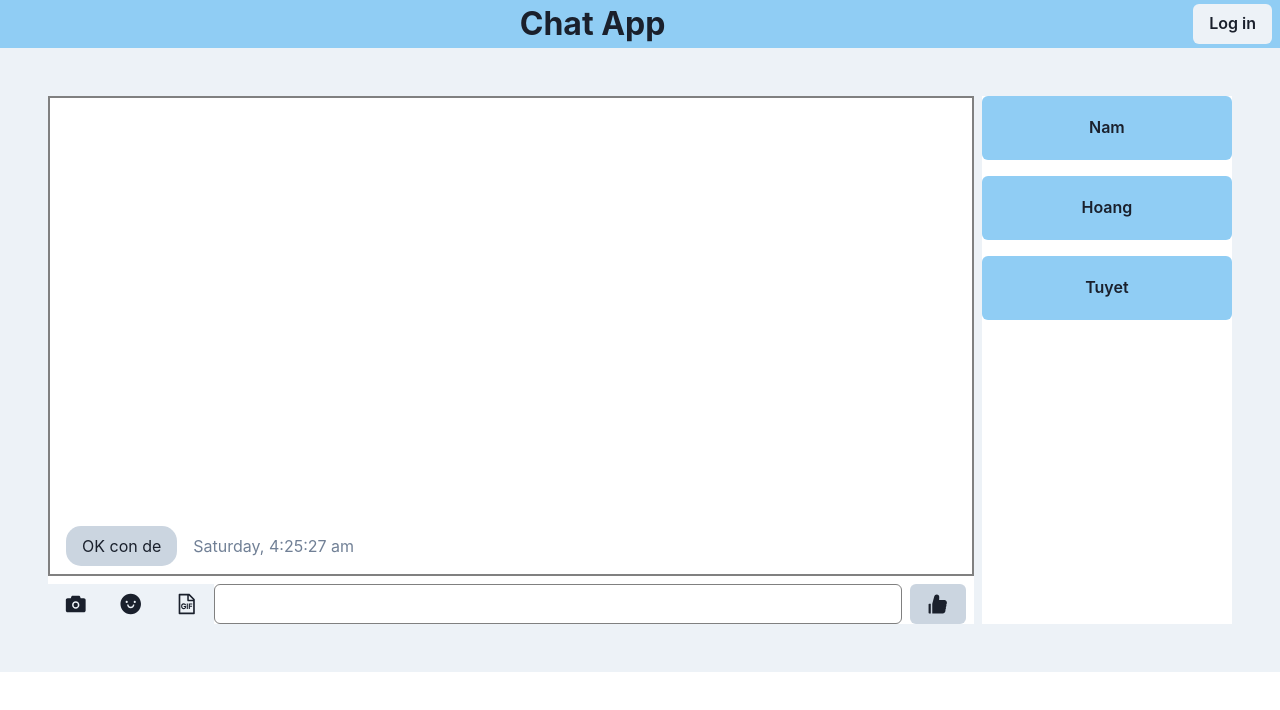
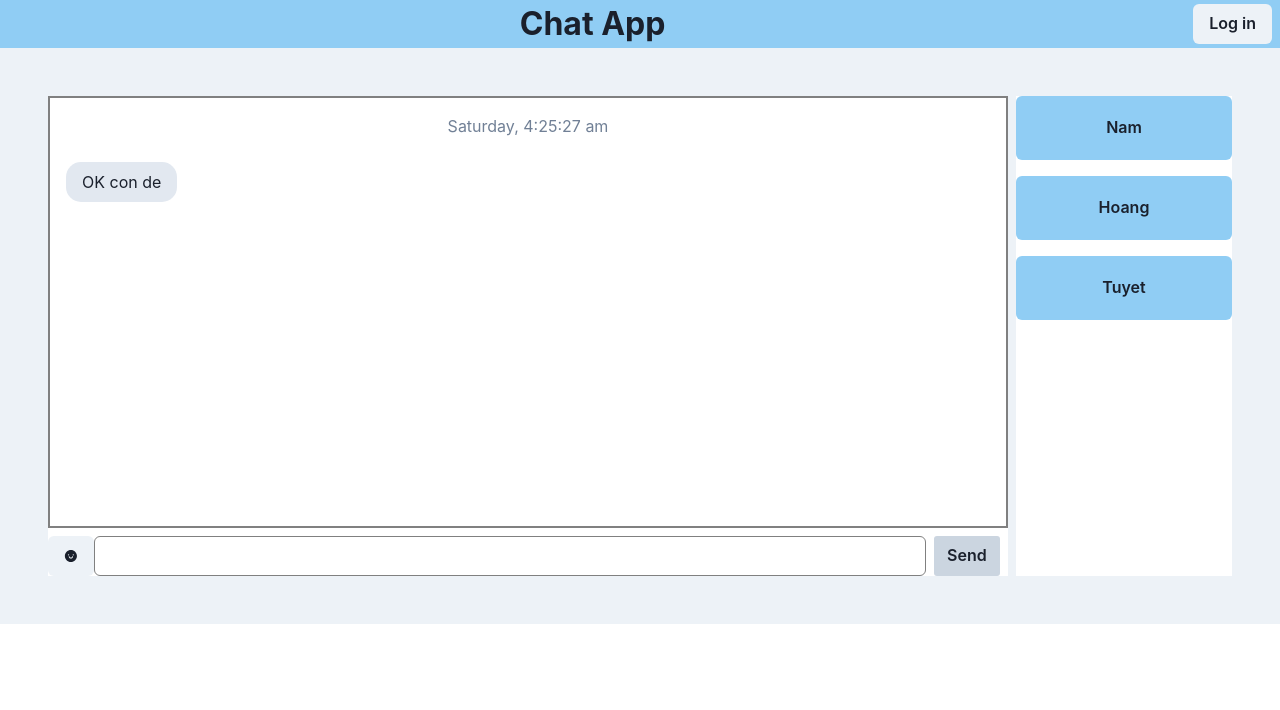
Before and after one commit to VinhOP/Chat-app, a React (Create React App) app: page / in a window 1280 px wide. Both pictures are taken after a click on the button "Nam". Shown: the top 710 px of the page. Built offline with nearby package versions, Linux system fonts and the light colour scheme.

Commit message:
optimized some code

```diff
--- a/package.json
+++ b/package.json
@@ -3,12 +3,13 @@
   "version": "0.1.0",
   "private": true,
   "dependencies": {
-    "@chakra-ui/react": "^1.7.0",
+    "@chakra-ui/react": "^1.6.10",
     "@emotion/react": "^11.5.0",
     "@emotion/styled": "^11.3.0",
     "@testing-library/jest-dom": "^5.15.0",
     "@testing-library/react": "^11.2.7",
     "@testing-library/user-event": "^12.8.3",
+    "emoji-picker-react": "^3.4.8",
     "framer-motion": "^4.1.17",
     "moment": "^2.29.1",
     "react": "^17.0.2",
--- a/src/components/ChatApp.js
+++ b/src/components/ChatApp.js
@@ -4,14 +4,30 @@ import { useState,useEffect } from "react"
 import { Link } from "react-router-dom";
 import { v4 as uuidv4 } from 'uuid'
 import moment, { Moment } from "moment";
+import EmojiPicker from "emoji-picker-react";
 
-const icons = [<AiFillCamera size='2em'/>,<AiFillSmile size='2em' />, <AiOutlineFileGif size='2em' />]
+const icons = [<AiFillCamera size='2em' />,<AiFillSmile size='2em' />, <AiOutlineFileGif size='2em' />]
 const ChatApp = () => {
 
-    const [inputData, setInputData] = useState()
+    const [inputData, setInputData] = useState([])
     const [userIndex, setUserIndex] = useState()
     const [myID, setMyID] = useState(1)
-    //const [userID, setUserID] = useState(uuidv4)
+    const [showEmoList, setShowEmoList] = useState(false)
+
+    const [chosenEmoji, setChosenEmoji] = useState([]);
+
+    const onEmojiClick = (event, emojiObject) => {
+        setChosenEmoji(emojiObject);
+        console.log(chosenEmoji)
+    }
+
+    useEffect(() => {
+        //setInputData([...inputData, chosenEmoji.emoji])
+    },[chosenEmoji])
+
+    useEffect(() => {
+        console.log(userIndex)
+    },[userIndex])
 
     const [users, setUsers] = useState([
         {
@@ -50,6 +66,7 @@ const ChatApp = () => {
         }
     ])
 
+    const user = users.find(user => user.id == userIndex)
     const handleChange = ((e) => {
         const { value } = e.target
         setInputData(value)
@@ -62,15 +79,16 @@ const ChatApp = () => {
             createAt: moment(new Date()).format("dddd, h:mm:ss a"),
             userID: myID,
         }
-        users[userIndex].messages = [...users[userIndex].messages, message]
+        user.messages = [...user.messages, message]
         setUsers([...users])
         setInputData('')
         console.log(users)
     })
 
-    const handleSelectUser = ((user, index) => {
-        setUserIndex(index)
-    })
+    const handleSelectUser = (e) => {
+        const {id} = e.currentTarget
+        setUserIndex(id)
+    }
 
     const handleKeyPress= ((e) => {
        if(e.key === 'Enter')
@@ -80,9 +98,24 @@ const ChatApp = () => {
        }
     })
 
+    const handleClick = ((icon, index) => {
+        switch(index){
+            case 0:
+                break;
+            case 1:
+
+                console.log('a')
+                break;
+        }
+    })
+
+    const handleShowEmo =(() => {
+        setShowEmoList(!showEmoList)
+    })
+
     return (
         <>
-        <Box bg='gray.100'>
+        <Flex bg='gray.100' justifyContent='center' flexDir='column'>
             <Flex bg='blue.200' justifyContent='space-between' alignItems='center'>
                 <Flex />
                 <Flex>
@@ -96,45 +129,48 @@ const ChatApp = () => {
             </Flex>
 
 
-            <Flex justifyContent='space-between' p='3em'>
+            <Flex justifyContent='center' p='3em'>
 
                         {/** --------------------- Chat Box --------------- */}
-                <Flex flexDirection='column' justifyContent='center' w='full' mr='.5em' bg='white'>
-                    <Flex flexDirection='column'
+                <Flex flexDir='column' justifyContent='center' mr='.5em' bg='white' h='30em'>
+                    <Flex
                     h='30em'
+                    w='60em'
                     border='2px solid'
                     borderColor='gray'
-                    justifyContent='flex-end'
+                    flexDirection='column'
+                    overflowY='scroll'
+
                     >
-                        {(userIndex != null && users[userIndex].messages.length > 0) && users[userIndex].messages.map(mes => {
-                            return <Flex>
-                                    {users[userIndex].id == mes.userID? <Flex w='full' justifyContent='flex-start'>
+                        {(userIndex != null && user.messages.length > 0) && user.messages.map(mes => {
+                            return  <Flex>
+                                    <Flex
+                                    w='full'
+                                    flexDir='column'
+                                    >
+                                      <Flex alignSelf='center'>  <Text m='1em 0' color='gray.500'> {mes.createAt} </Text> </Flex>
+                                        <Flex
+                                        alignSelf = {user.id == mes.userID? 'flex-start' : 'flex-end' }
+                                        >
                                             <Text
-                                        bg='gray.300'
+                                            w='fit'
+                                            bg={user.id == mes.userID? 'gray.200': 'blue.200'}
                                             p='.5em 1em'
                                             m='.5em 1em'
                                             borderRadius={15}
-                                        > {mes.mes} </Text> <Text m='1em 0' color='gray.500'> {mes.createAt} </Text>
-                                    </Flex>:
-                                    <Flex w='full' justifyContent='flex-end'>
-                                        <Text m='1em 0' color='gray.500'> {mes.createAt} </Text>
-                                        <Text
-                                        bg='blue.300'
-                                        p='.5em 1em'
-                                        m='.5em 1em'
-                                        borderRadius={15}
-                                        > {mes.mes} </Text>
-                                    </Flex>}
+                                            > {mes.mes}
+                                            </Text>
+                                        </Flex>
+                                    </Flex>
                                 </Flex>
                         })}
                     </Flex>
                     {userIndex != null && <Flex mt='.5em' alignItems='center'>
-                        {icons.map((icon) => {
-                            return <Button
-                            _focus= {{boxShadow: 'none'}}
-                            borderRadius= 'none'
-                            >{icon}</Button>
-                        })}
+                        <Button onClick={handleShowEmo}> <AiFillSmile /> </Button>
+                        {showEmoList && <Flex>
+                            <EmojiPicker disableSearchBar onEmojiClick={onEmojiClick}/>
+                        </Flex>}
+
 
                         <Textarea
                         rows = '1'
@@ -167,18 +203,21 @@ const ChatApp = () => {
                 </Flex>
                         {/** ------------------------------------------------------ */}
                 <Flex w='20em' bg='white' flexDirection='column'>
-                    {users.map((user, index) => {
+                    {users.map(user => {
                         return <Button
-                        onClick={() => handleSelectUser(user, index)}
+                                onClick={handleSelectUser}
+                                id = {user.id}
                                 bg='blue.200'
                                 _focus={{boxShadow: 'none'}}
-                        p='2em' mb='1em' h='4em'>
-                                    <Text> {user.name} </Text>
+                                p='2em' mb='1em' h='4em'
+
+                                >
+                                    <Text> {user.name}  </Text>
                                 </Button>
                     })}
                 </Flex>
             </Flex>
-        </Box>
+        </Flex>
         </>
      )
 }
--- a/src/index.js
+++ b/src/index.js
@@ -7,7 +7,7 @@ import { ChakraProvider } from "@chakra-ui/react";
 ReactDOM.render(
   <React.StrictMode>
       <ChakraProvider>
-      <App />
+        <App />
       </ChakraProvider>
   </React.StrictMode>,
   document.getElementById('root')
```
Also changed, not shown: 1 other file (tests, documents, lock files or other folders). Lines whose indentation alone changed are shown as unchanged.
